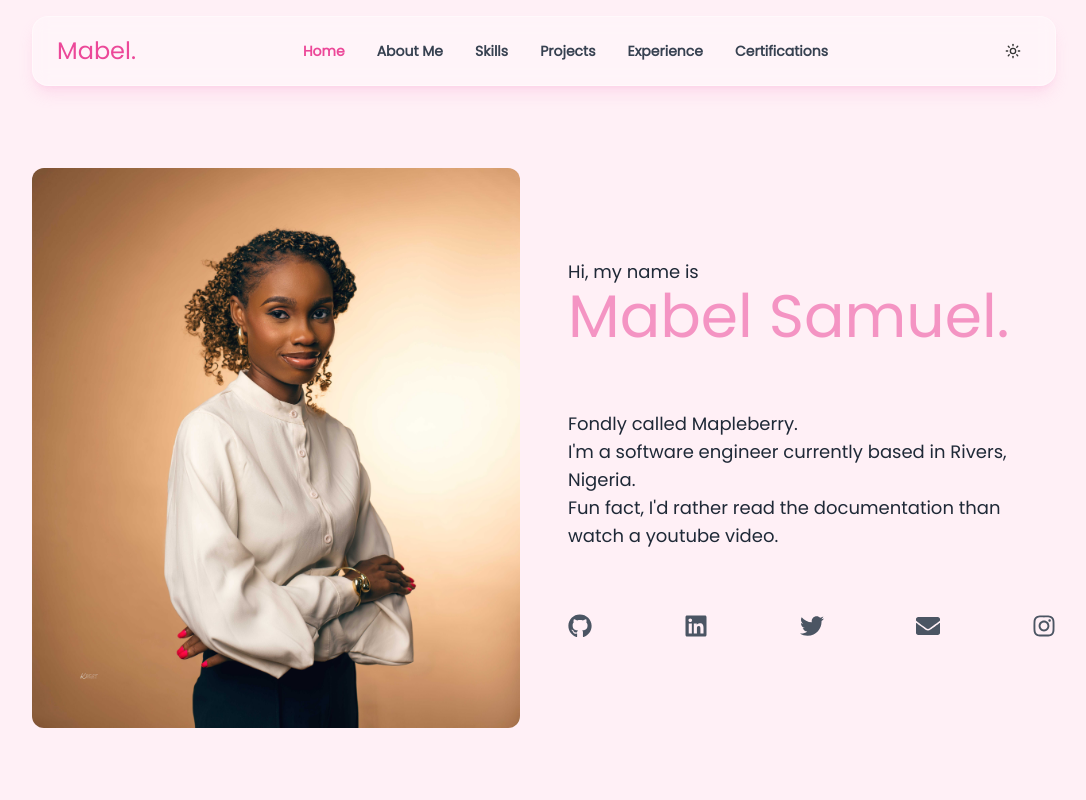
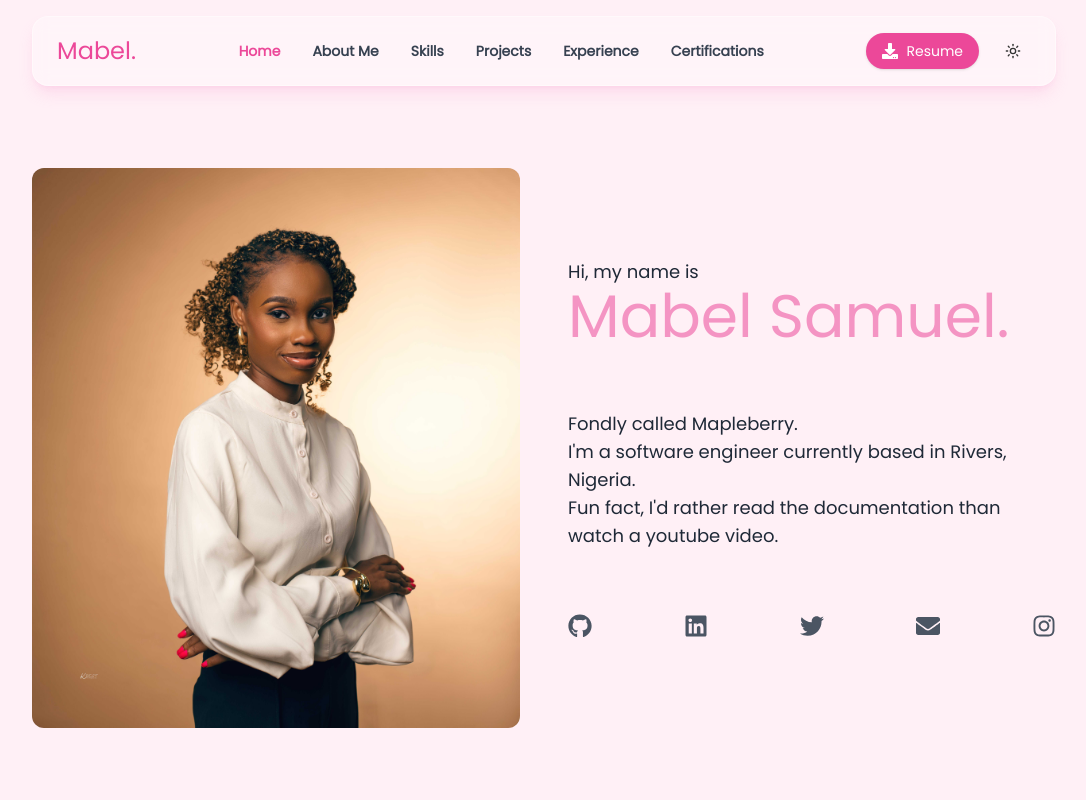
Before and after one commit to MabelSamuel/mabels-portfolio-website, a Next.js app: page / in a window 1280 px wide. Shown: the top 800 px of the page, without its empty margins (96-1182 px from the left). Built offline with nearby package versions, Linux system fonts and the light colour scheme.

Commit message:
- fixed responsiveness for navbar on smaller screens - included a dowload resume button

```diff
--- a/src/app/_components/Navbar.tsx
+++ b/src/app/_components/Navbar.tsx
@@ -4,6 +4,7 @@ import { useThemeStore } from "@/stores/themeStore";
 import { Menu, Moon, Sun, X } from "lucide-react";
 import { Button } from "@/components/ui/button";
 import { useEffect, useState } from "react";
+import { FaDownload } from "react-icons/fa";
 
 export default function Navbar() {
   const [isMenuOpen, setIsMenuOpen] = useState(false);
@@ -43,17 +44,30 @@ export default function Navbar() {
     setIsMenuOpen(false);
   };
 
+  const downloadResume = () => {
+    const link = document.createElement("a");
+    link.href = "/mabel-resume-dev.pdf";
+    link.download = "Mabel-Samuel-Resume.pdf";
+    document.body.appendChild(link);
+    link.click();
+    document.body.removeChild(link);
+  };
+
   return (
     <header className="fixed top-4 left-1/2 transform -translate-x-1/2 z-50 w-11/12 max-w-5xl">
-      <nav className={`backdrop-blur-md rounded-2xl border transition-all duration-300 ${
+      <nav
+        className={`backdrop-blur-md rounded-2xl border transition-all duration-300 ${
           theme === "dark"
             ? "bg-white/10 border-white/20 shadow-lg shadow-pink-500/20"
             : "bg-white/30 border-white/40 shadow-lg shadow-pink-300/30"
-          }`}>
+        }`}
+      >
         <div className="px-6 py-4">
           <div className="flex items-center justify-between">
-            <span className=" text-pink-500 text-2xl font-medium bg-clip-text">Mabel.</span>
-            <div className="hidden md:flex space-x-8 items-center">
+            <span className=" text-pink-500 text-2xl font-medium bg-clip-text">
+              Mabel.
+            </span>
+            <div className="hidden lg:flex space-x-8 items-center">
               {navLinks.map((link, index) => (
                 <button
                   key={index}
@@ -72,6 +86,13 @@ export default function Navbar() {
             </div>
             <div className="flex items-center space-x-4">
               <Button
+                onClick={downloadResume}
+                className="flex bg-pink-500 hover:bg-pink-600 text-white rounded-full transition-all duration-300 gap-2"
+              >
+                <FaDownload className="w-4 h-4" />
+                <span className="hidden lg:block">Resume</span>
+              </Button>
+              <Button
                 variant="ghost"
                 size="icon"
                 className="rounded-full hover:bg-pink-500/20"
@@ -87,19 +108,27 @@ export default function Navbar() {
               <Button
                 variant="ghost"
                 size="icon"
-                className="md:hidden rounded-full hover:bg-pink-500/20"
+                className="lg:hidden rounded-full hover:bg-pink-500/20"
                 onClick={() => setIsMenuOpen(!isMenuOpen)}
               >
                 {isMenuOpen ? (
-                  <X className={`${theme === "dark" ? "text-white/80" : ""} w-5 h-5`} />
+                  <X
+                    className={`${
+                      theme === "dark" ? "text-white/80" : ""
+                    } w-5 h-5`}
+                  />
                 ) : (
-                  <Menu className={`${theme === "dark" ? "text-white/80" : ""} w-5 h-5`} />
+                  <Menu
+                    className={`${
+                      theme === "dark" ? "text-white/80" : ""
+                    } w-5 h-5`}
+                  />
                 )}
               </Button>
             </div>
           </div>
           {isMenuOpen && (
-            <div className="md:hidden mt-4 pt-4 border-t border-white/20 animate-in slide-in-from-top-2 duration-300">
+            <div className="lg:hidden mt-4 pt-4 border-t border-white/20 animate-in slide-in-from-top-2 duration-300">
               <div className="flex flex-col space-y-3">
                 {navLinks.map((item, index) => (
                   <button
```
Also changed, not shown: 1 other file (tests, documents, lock files or other folders). Lines whose indentation alone changed are shown as unchanged.
